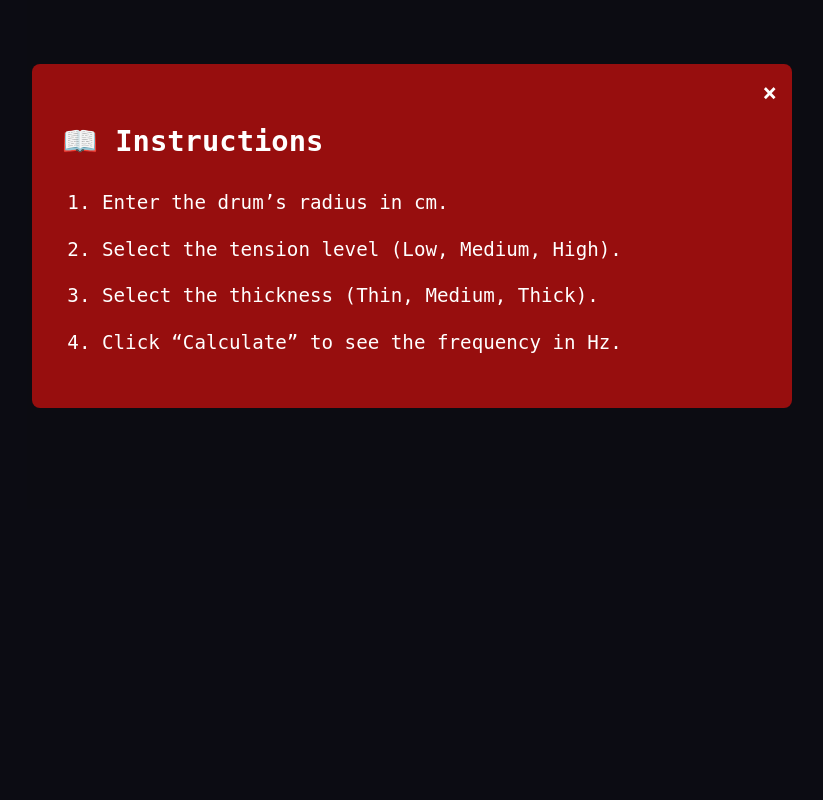
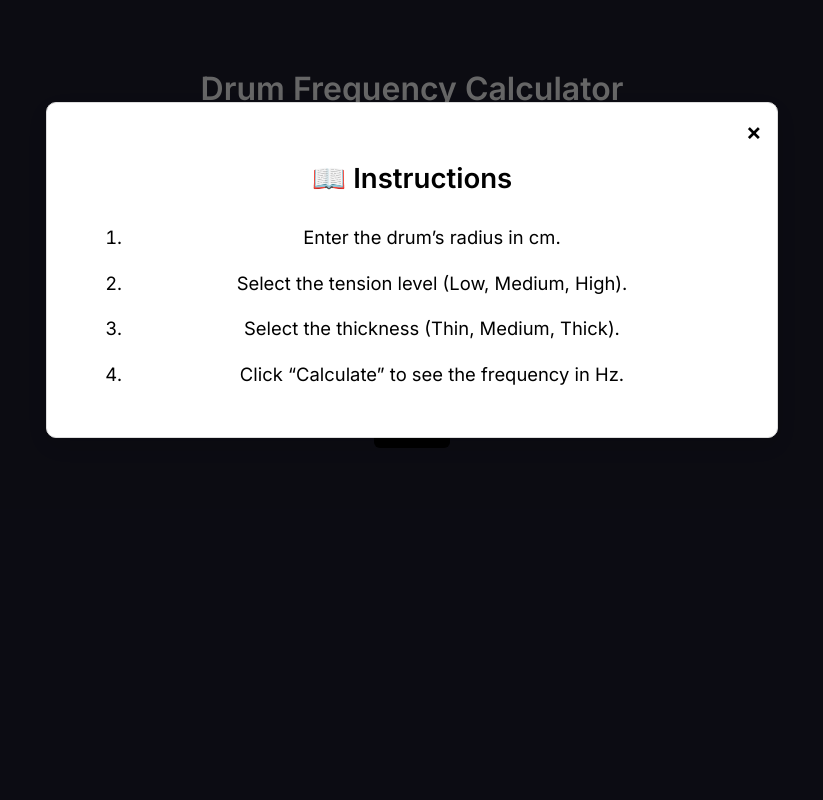
Before and after one commit to TanavBhuraria/DrumFrequencyCalculator, a Flask app: page /calculator in a window 1280 px wide. Shown: the whole page, without its empty margins (228-1051 px from the left). Run offline with Flask 3, Linux system fonts and the light colour scheme.

Commit message:
Change Instructions popup and font

```diff
--- a/templates/calculator.html
+++ b/templates/calculator.html
@@ -11,6 +11,7 @@
   <link rel="icon" type="image/png" sizes="16x16" href="{{ url_for('static', filename='favicon-16x16.png') }}">
   <link rel="manifest" href="{{ url_for('static', filename='site.webmanifest') }}">
   <link rel="icon" href="{{ url_for('static', filename='favicon.ico') }}">
+  <link href="https://fonts.googleapis.com/css2?family=Inter:wght@400;600&display=swap" rel="stylesheet">
 
   <link rel="stylesheet" href="{{ url_for('static', filename='style.css') }}">
 
@@ -18,7 +19,7 @@
     body {
       background-color: #1e1e2f;
       color: #fff;
-      font-family: monospace;
+      font-family: 'Inter', sans-serif;
       text-align: center;
       padding: 40px;
     }
@@ -49,20 +50,25 @@
       background-color: rgba(0,0,0,0.6);
     }
 
+
+
     .modal-content {
-      background-color: #970e0e;
-      margin: 5% auto; /* pops up more */
-      padding: 30px;   /* breathing room */
-      border-radius: 8px;
-      width: 90%;      /* bigger width */
-      max-width: 700px; /* max width */
-      animation: fadeIn 0.4s ease;
-      color: white;
-      font-size: 1.2rem; /* bigger text */
-      line-height: 1.6;  /* spacing */
-      position: relative; /* for close button */
-      text-align: left; /* better for reading lists */
-    }
+      background-color: #fff;
+     color: #000;
+     margin: 8% auto;
+     padding: 30px 40px;
+     border-radius: 10px;
+     width: 85%;
+     max-width: 650px;
+     box-shadow: 0 8px 24px rgba(0,0,0,0.15);
+     border: 1px solid #ddd;
+     font-family: 'Inter', sans-serif;
+     font-size: 1.15rem;
+     line-height: 1.6;
+     position: relative;
+       }
+
+
 
     .modal-content ol li {
       margin-bottom: 1rem; /* space between items */
@@ -73,9 +79,9 @@
       top: 10px;
       right: 15px;
       font-size: 24px;
-      font-weight: bold;
+      font-weight: 600;
       cursor: pointer;
-      color: white;
+      color: black;
     }
 
     @keyframes fadeIn {
@@ -87,7 +93,7 @@
 <body>
 
   <h1>Drum Frequency Calculator</h1>
-
+  <p>Estimate the frequency of a drum based on its size, tension, and thickness.</p>
   <div id="instructionsModal" class="modal">
     <div class="modal-content">
       <span class="close" onclick="closeModal()">&times;</span>
```
